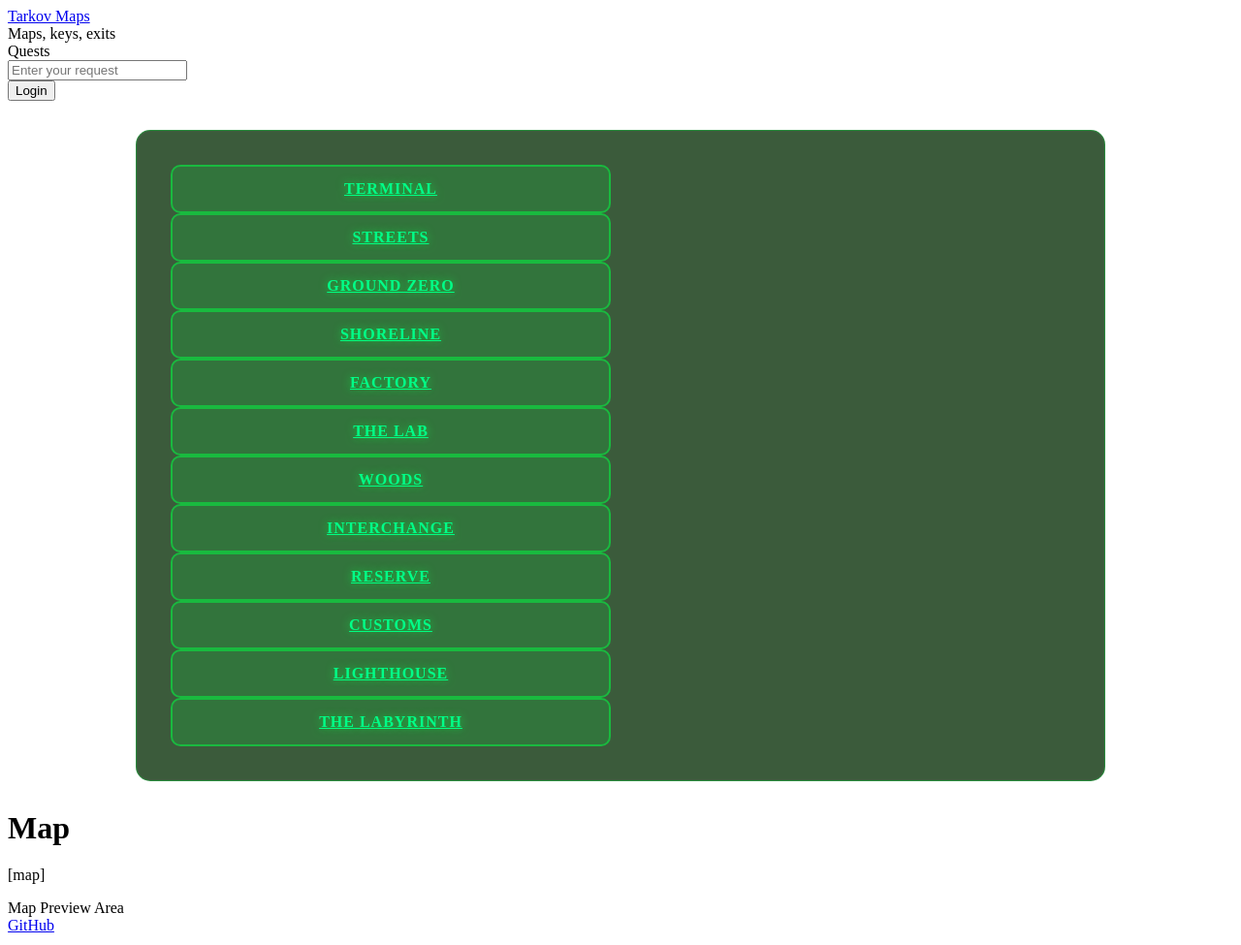
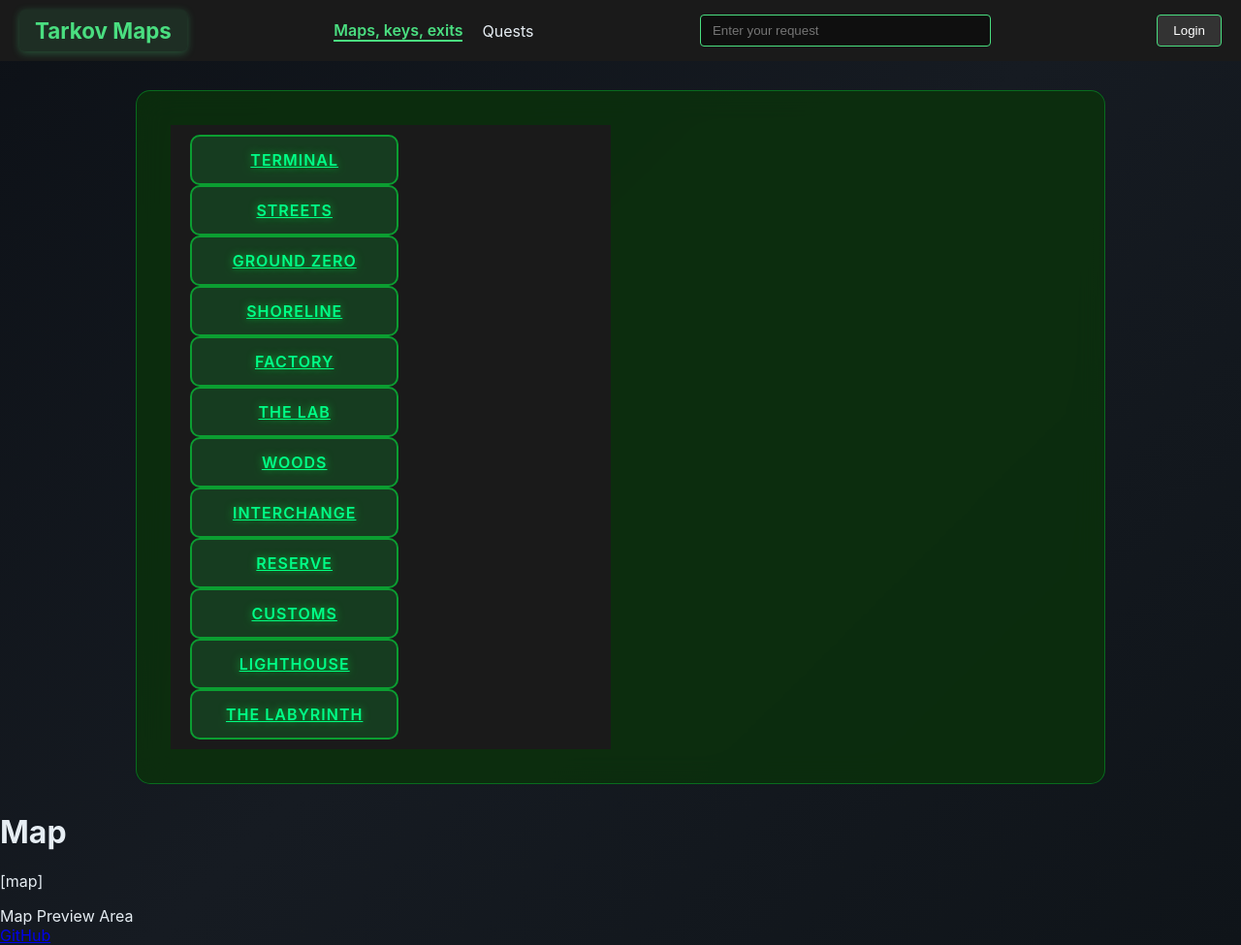
Before and after one commit to randomniht/tarkov_map, a Python web app: template app/templates/main.html in a window 1280 px wide. Shown: the whole page at 97% size. Run offline with Jinja, Linux system fonts and the light colour scheme; the template is opened without the code that fills it, so the values that code supplies are empty.

Commit message:
Add_map_background_main

```diff
--- a/app/static/css/main.css
+++ b/app/static/css/main.css
@@ -72,3 +72,102 @@
         font-size: 0.9em;
     }
 }
+
+.header_container {
+    display: flex;
+    justify-content: space-between;
+    align-items: center;
+    padding: 10px 20px;
+    background: #1a1a1a; /* Темный фон для Tarkov-стиля */
+}
+
+.links {
+    display: flex;
+    gap: 20px;
+    align-items: center;
+}
+.form-container {
+    flex: 1;
+    max-width: 300px;
+    margin: 0 20px;
+}
+
+.autoCompleteHeader {
+    width: 100%;
+    padding: 8px 12px;
+    border: 1px solid #4ade80;
+    border-radius: 4px;
+    background: #0f0f0f;
+    color: #fff;
+}
+
+.login-btn {
+    background: #333;
+    color: #fff;
+    border: 1px solid #4ade80;
+    padding: 8px 16px;
+    border-radius: 4px;
+    cursor: pointer;
+    transition: background 0.3s;
+}
+
+.login-btn:hover {
+    background: #4ade80;
+    color: #000;
+}
+
+.links_elem.selected_links {
+    color: #4ade80;
+    font-weight: 600;
+    border-bottom: 2px solid #4ade80;
+}
+.header_logo-link {
+    color: #4ade80 !important; /* Зеленый цвет */
+    font-weight: bold;
+    font-size: 1.4em;
+    text-decoration: none;
+    padding: 8px 16px;
+    border-radius: 6px;
+    background: rgba(74, 222, 128, 0.1);
+    transition: all 0.3s ease;
+    box-shadow: 0 2px 8px rgba(74, 222, 128, 0.3);
+}
+
+.header_logo-link:hover {
+    background: rgba(74, 222, 128, 0.2);
+    transform: translateY(-1px);
+    box-shadow: 0 4px 12px rgba(74, 222, 128, 0.4);
+}
+
+.header_logo-link:active {
+    transform: translateY(0);
+    box-shadow: 0 2px 6px rgba(74, 222, 128, 0.3);
+}
+* {
+    box-sizing: border-box;
+}
+
+body, html {
+    margin: 0;
+    padding: 0;
+    height: 100%;
+    background: linear-gradient(135deg, #0d1117 0%, #161b22 50%, #0f1419 100%) !important;
+    color: #e6edf3;
+    font-family: -apple-system, BlinkMacSystemFont, 'Segoe UI', Roboto, sans-serif;
+    overflow-x: hidden;
+}
+
+body::before {
+    content: '';
+    position: fixed;
+    top: 0;
+    left: 0;
+    width: 100%;
+    height: 100%;
+    background:
+        radial-gradient(circle at 20% 80%, rgba(74, 222, 128, 0.1) 0%, transparent 50%),
+        radial-gradient(circle at 80% 20%, rgba(34, 197, 94, 0.08) 0%, transparent 50%),
+        radial-gradient(circle at 40% 40%, rgba(74, 222, 128, 0.05) 0%, transparent 50%);
+    pointer-events: none;
+    z-index: -1;
+}
--- a/app/templates/base.html
+++ b/app/templates/base.html
@@ -20,9 +20,7 @@
             <div class="links_elem selected_links" data-id="maps-keys-exits">
                 Maps, keys, exits
             </div>
-                    <div class="links_elem" data-id="quests">
-                        Quests
-                    </div>
+            <div class="links_elem" data-id="quests">Quests</div>
         </div>
         <div class="form-container">
             <input class="autoCompleteHeader" type="text" placeholder="Enter your request">
```
Lines whose indentation alone changed are shown as unchanged.
